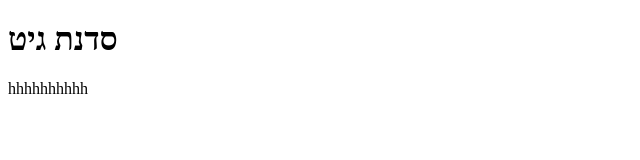
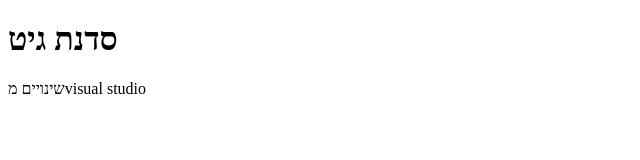
Before and after one commit to MiryamLeader/SasnatGit, a plain HTML site: page index.html in a window 1280 px wide. Shown: the full height of the page, 0-640 px from the left. Drawn offline with Linux system fonts and the light colour scheme.

Commit message:
"from vs"

```diff
--- a/index.html
+++ b/index.html
@@ -8,6 +8,6 @@
 </head>
 <body>
    <h1>סדנת גיט</h1>
-   hhhhhhhhhh
+   <p>שינויים מvisual studio</p>
 </body>
 </html>
```
